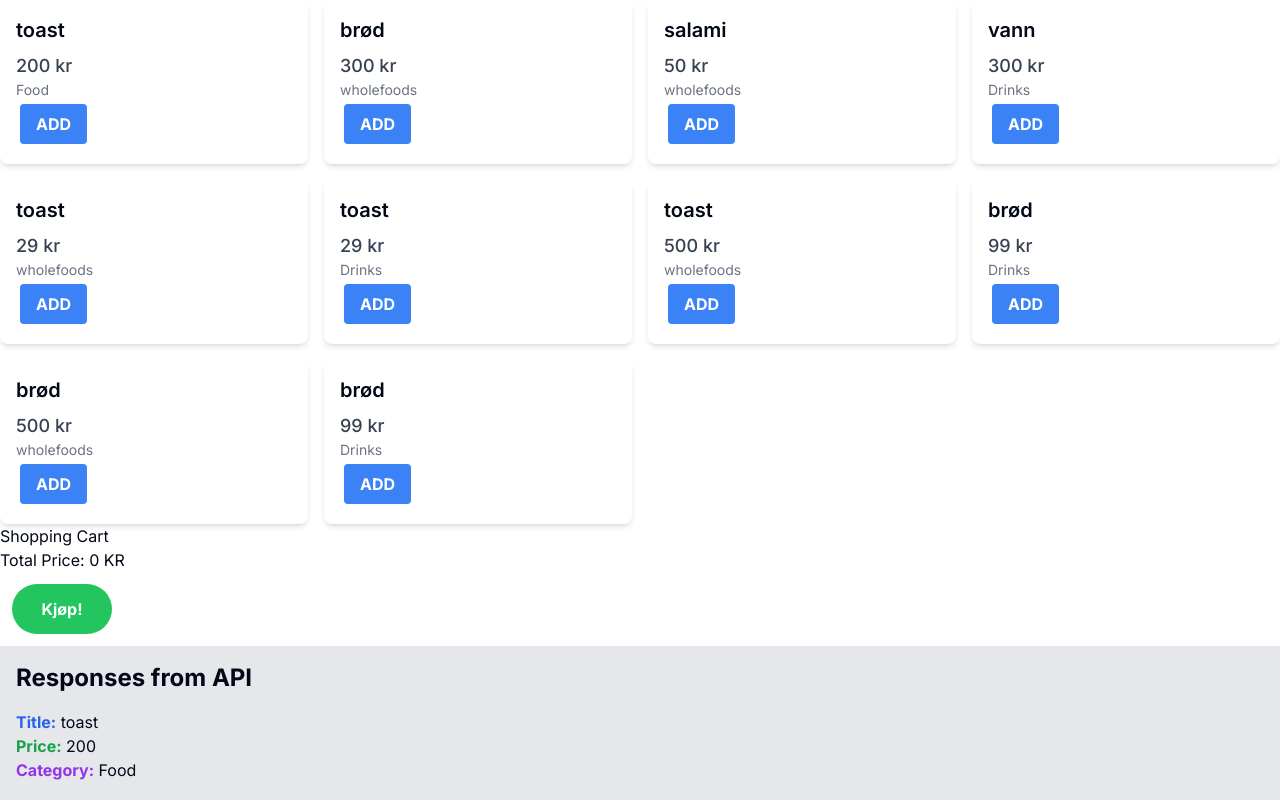
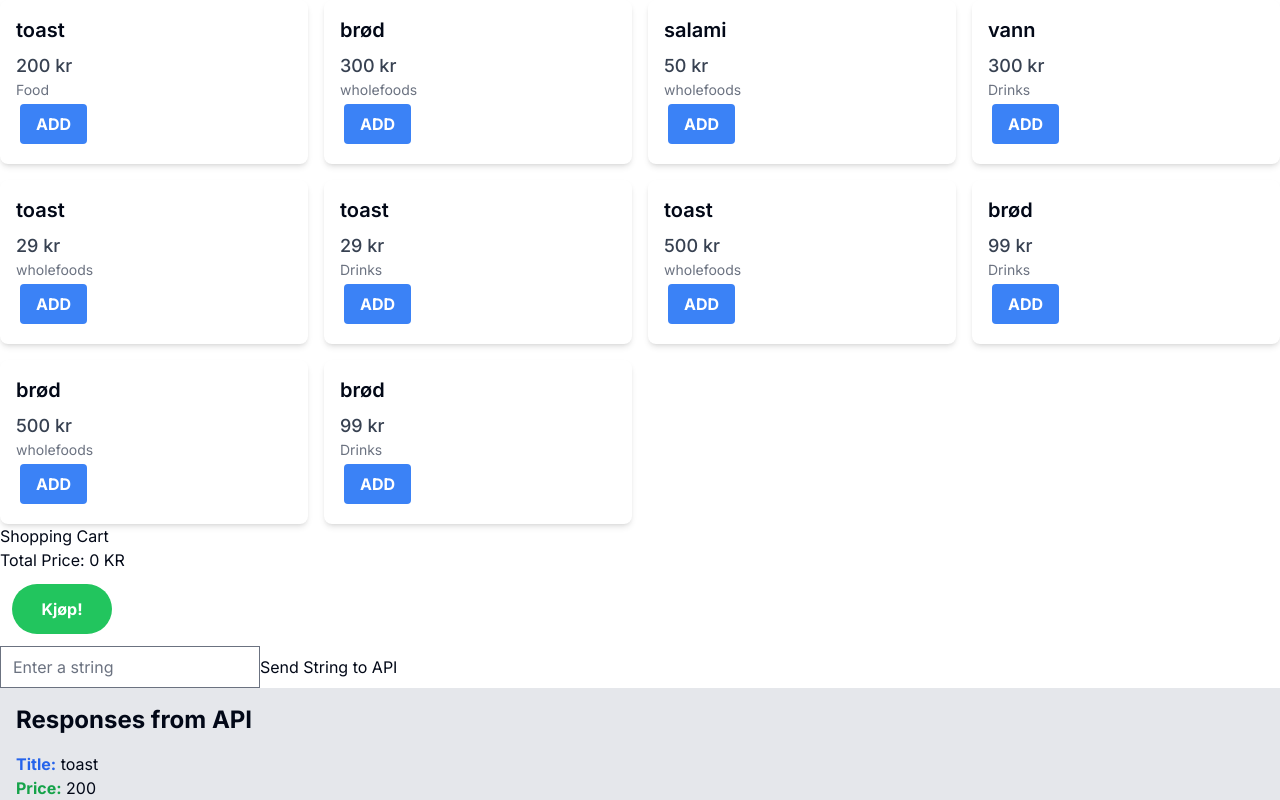
Before and after one commit to Bongotruls/webapp, a Next.js app: page / in a window 1280 px wide. Shown: the top 800 px of the page. Built offline with nearby package versions, Linux system fonts and the light colour scheme.

Commit message:
kode for posting av string
finner ikke siden enda path /app/apii/posting

```diff
--- /dev/null
+++ b/src/app/apii/posting/post.ts
@@ -0,0 +1,15 @@
+import { NextApiRequest, NextApiResponse } from 'next';
+
+export default async function postStringHandler(req: NextApiRequest, res: NextApiResponse) {
+  if (req.method === 'POST') {
+    const { data } = req.body;
+
+    if (typeof data === 'string') {
+
+
+      res.status(201).json({ success: true, message: 'String data added to the API' });
+    } else {
+      res.status(400).json({ success: false, message: 'Invalid data format' });
+    }
+  }
+}
--- a/src/app/page.tsx
+++ b/src/app/page.tsx
@@ -1,8 +1,7 @@
 "use client"
 import { productFactory } from '@/components/products';
-import type { Product } from '@/components/types/types';
+import type { CartItem, Product } from '@/components/types/types';
 import React, { useState, useEffect } from "react";
-import type { CartItem } from '@/components/types/types';
 import Cart from '@/components/Cart';
 import ProductList from '@/components/ProductList';
 import { useCart } from '@/components/useCart';
@@ -11,15 +10,11 @@ import { useCart } from '@/components/useCart';
 
 
 
+
 export default function Home() {
-
-
-
-
-
   const [products, setProducts] = useState<Product[]>([]);
 
-  useEffect(() => {
+     useEffect(() => {
     fetch('/apii/responses')
       .then((response) => response.json())
   }, []);
@@ -46,6 +41,33 @@ export default function Home() {
   }, []);
 
 
+  //KODE FUNGERE IKKE
+  const [stringData, setStringData] = useState('');
+  const [responseMessage, setResponseMessage] = useState('');
+
+  const sendStringToAPI = () => {
+    fetch('/app/apii/posting', {
+      method: 'POST',
+      headers: {
+        'Content-Type': 'application/json',
+      },
+      body: JSON.stringify({ data: stringData }),
+    })
+      .then((response) => {
+        if (response.status === 201) {
+          setResponseMessage('String data added to the API');
+        } else {
+          setResponseMessage('Failed to send string data to the API');
+        }
+      })
+      .catch((error) => {
+        console.error('Error sending string data to the API:', error);
+      });
+  };
+
+
+
+
 
 
   const {
@@ -64,13 +86,23 @@ export default function Home() {
     <>
      <ProductList products={products} addToCart={addToCart} isInCart={isInCart} />
      <Cart
-      cart={cart}
-      incrementQuantity={incrementQuantity}
-      decrementQuantity={decrementQuantity}
-      calculateTotalPrice={calculateTotalPrice}
-      handlePurchase={handlePurchase}
+        cart={cart}
+        incrementQuantity={incrementQuantity}
+        decrementQuantity={decrementQuantity}
+        calculateTotalPrice={calculateTotalPrice}
+        handlePurchase={handlePurchase} setCart={function (newCart: CartItem[]): void {
+          throw new Error('Function not implemented.');
+        } }      />
+      <div>
+      <input
+        type="text"
+        value={stringData}
+        onChange={(e) => setStringData(e.target.value)}
+        placeholder="Enter a string"
       />
-
+      <button onClick={sendStringToAPI}>Send String to API</button>
+      <p>{responseMessage}</p>
+    </div>
 <div className="bg-gray-200 p-4">
   <h1 className="text-2xl font-bold mb-4">Responses from API</h1>
   <ul>
@@ -83,6 +115,7 @@ export default function Home() {
     ))}
   </ul>
 </div>
+
     </>
   )
 };
--- a/src/components/icons.tsx
+++ b/src/components/icons.tsx
@@ -1,4 +1,4 @@
-import type { Icon as LucideIcon, LucideProps } from "lucide-react"
+import type { XIcon as LucideIcon, LucideProps } from "lucide-react"
 import {
   Activity,
   AlertCircle,
```
Also changed, not shown: 1 other file (tests, documents, lock files or other folders).
